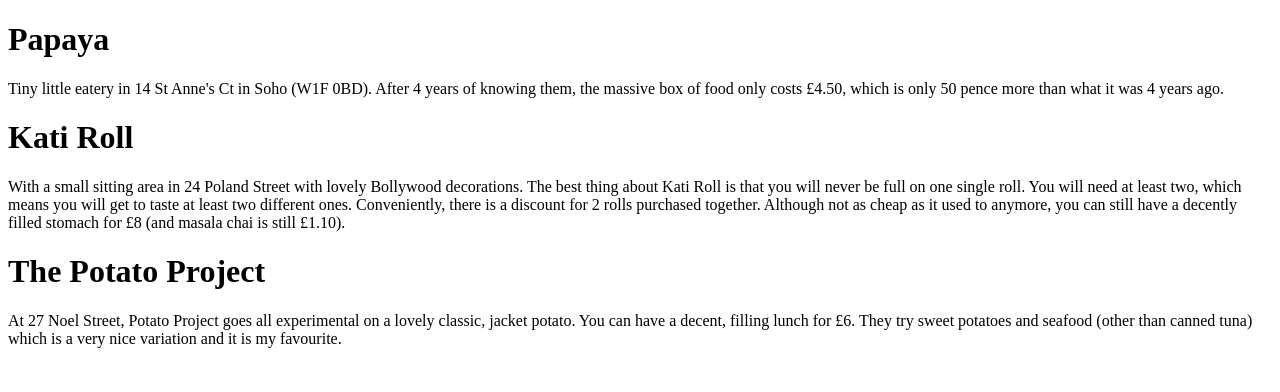
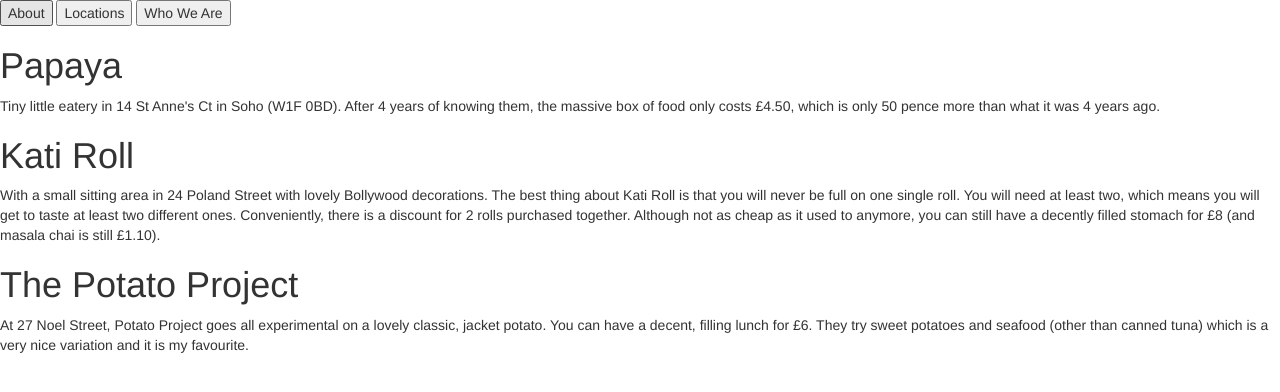
Before and after one commit to icavusoglu/hole_in_the_wall, a plain HTML site: page review.html in a window 1280 px wide. Drawn offline with nearby package versions, Linux system fonts and the light colour scheme.

Commit message:
Review Changes

```diff
--- a/review.html
+++ b/review.html
@@ -1,6 +1,14 @@
 <!DOCTYPE html>
 <html>
 <head>
+<!-- Latest compiled and minified CSS -->
+<link rel="stylesheet" href=" http://maxcdn.bootstrapcdn.com/bootstrap/3.3.5/css/bootstrap.min.css ">
+
+
+<!-- jQuery library -->
+<script src="https://ajax.googleapis.com/ajax/libs/jquery/1.11.3/jquery.min.js"></script>
+<!-- Latest compiled JavaScript -->
+<script src=" http://maxcdn.bootstrapcdn.com/bootstrap/3.3.5/js/bootstrap.min.js "></script>
 <title>
 <h1>
 	The Hole in the Wall
@@ -8,6 +16,9 @@
 </title>
 </head>
 <body>
+<button type="button">About</button>
+<button type="button">Locations</button>
+<button type="button">Who We Are</button>
 <h1>
 	Papaya
 </h1>
```
